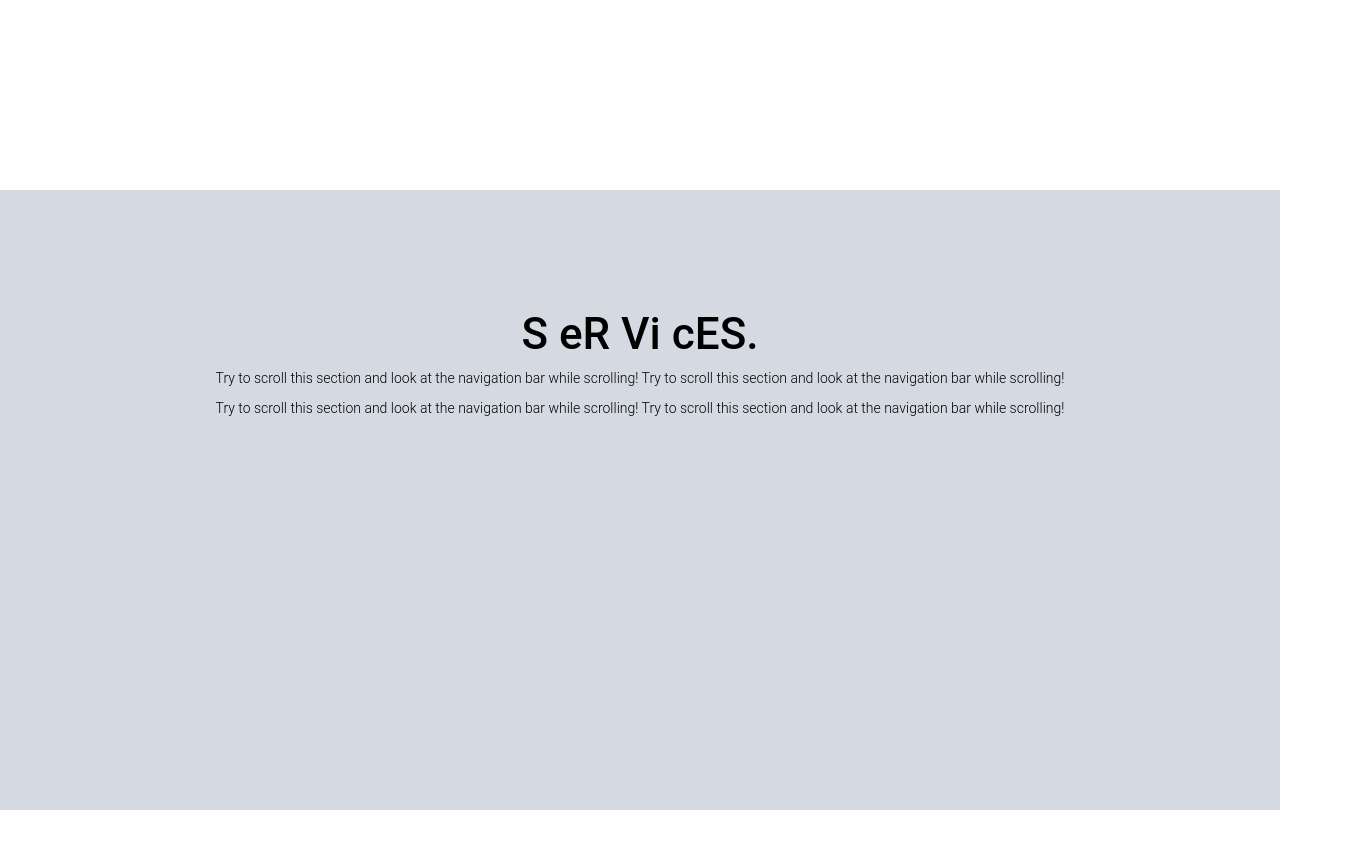
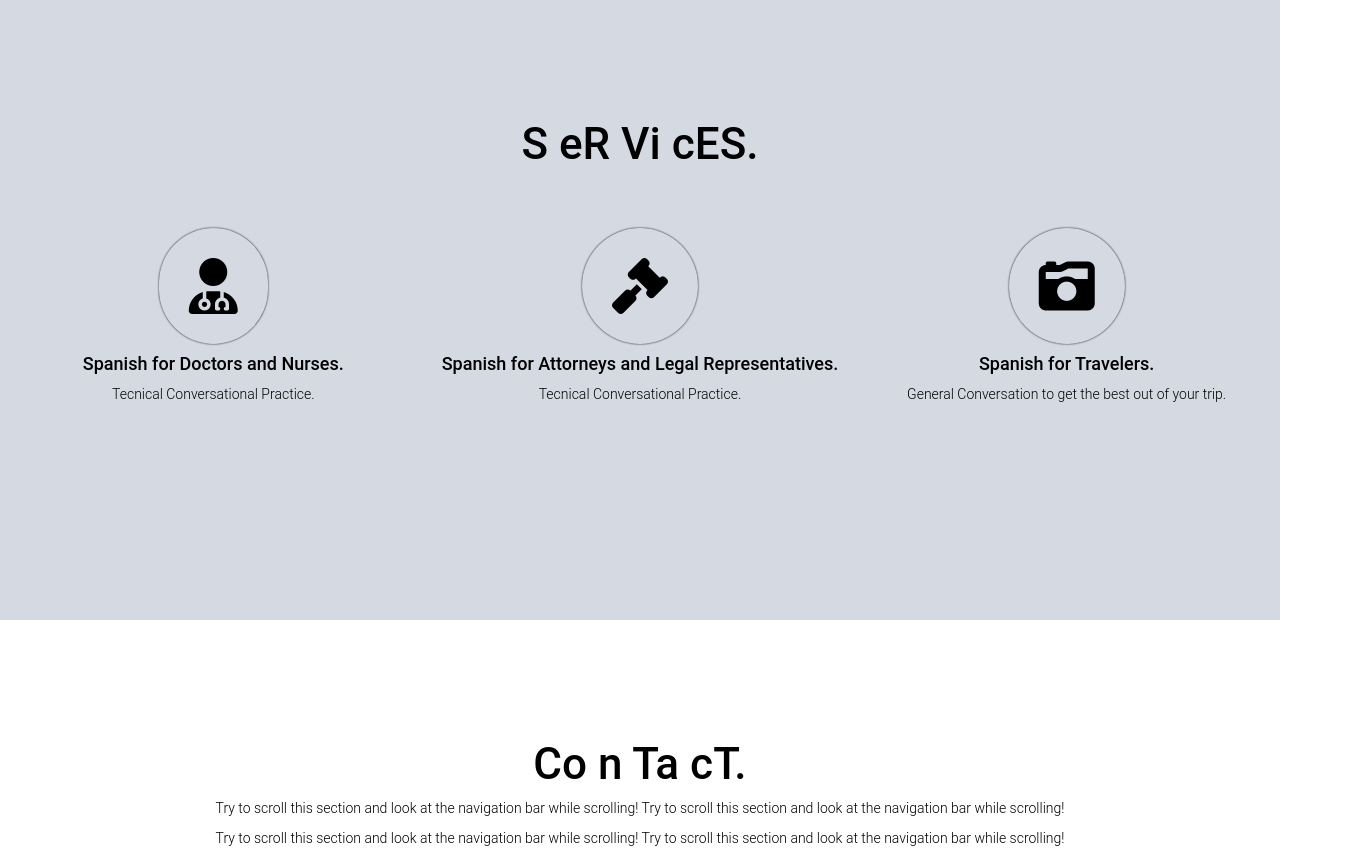
Before and after one commit to maxerr/cscdev, a plain HTML site: page index.html in a window 1280 px wide. Shown: the part 1280-2145 px from the top of the page, 1370 px wide, since content can reach past the window. Drawn offline with nearby package versions, Linux system fonts and the light colour scheme.

Commit message:
Added SErvices Icons

```diff
--- a/css/custom.css
+++ b/css/custom.css
@@ -16,7 +16,7 @@ body {
 
 .full {
 
-  display: table;
+
   width: 100%;
   height: auto;
   padding: 100px;
@@ -28,7 +28,7 @@ body {
   background-size: cover;
   -o-background-size: cover;
   min-height: 600px;
-  margin-bottom: 200px;
+  margin-bottom: 10px;
 }
 
 
@@ -78,3 +78,13 @@ body {
   #contact h1{
   	font-size: 44px;
   }
+  .space{
+  	padding-bottom: 50px;
+  }
+  i
+{
+  display: inline-block;
+  border-radius: 60px;
+  box-shadow: 0px 0px 2px black;
+  padding: 30px;
+}
--- a/index.html
+++ b/index.html
@@ -64,9 +64,25 @@
 
 <section>
 <div id="services" class="container-fluid">
-  <h1>S eR Vi cES.</h1>
-  <p>Try to scroll this section and look at the navigation bar while scrolling! Try to scroll this section and look at the navigation bar while scrolling!</p>
-  <p>Try to scroll this section and look at the navigation bar while scrolling! Try to scroll this section and look at the navigation bar while scrolling!</p>
+  <h1 class="space">S eR Vi cES.</h1>
+  <div class="row">
+    <div class="col-sm-4">
+      <i class="fa fa-user-md fa-4x" aria-hidden="true"></i>
+      <h4>Spanish for Doctors and Nurses.</h4>
+      <p>Tecnical Conversational Practice.</p>
+    </div>
+    <div class="col-sm-4">
+      <i class="fa fa-gavel fa-4x" aria-hidden="true"></i>
+      <h4>Spanish for Attorneys and Legal Representatives.</h4>
+      <p>Tecnical Conversational Practice.</p>
+    </div>
+    <div class="col-sm-4">
+      <i class="fa fa-camera-retro fa-4x" aria-hidden="true"></i>
+      <h4>Spanish for Travelers.</h4>
+      <p>General Conversation to get the best out of your trip.</p>
+    </div>
+
+  </div>
 </div>
 </section>
 
@@ -110,5 +126,6 @@ $(document).ready(function(){
   });
 });
 </script>
+<script src="https://use.fontawesome.com/e81126ca99.js"></script>
 </body>
 </html>
```
Also changed, not shown: 1 other file.
